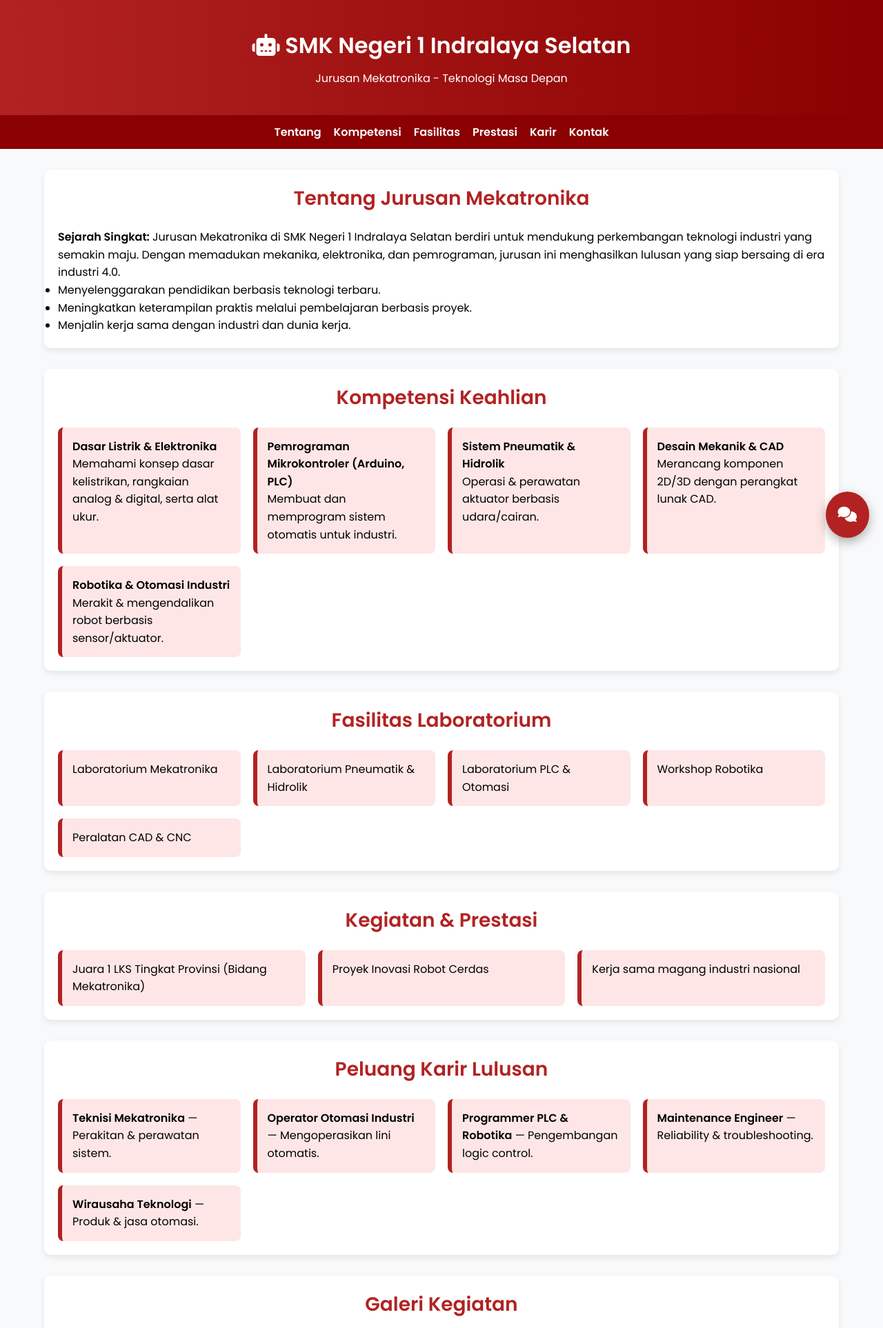
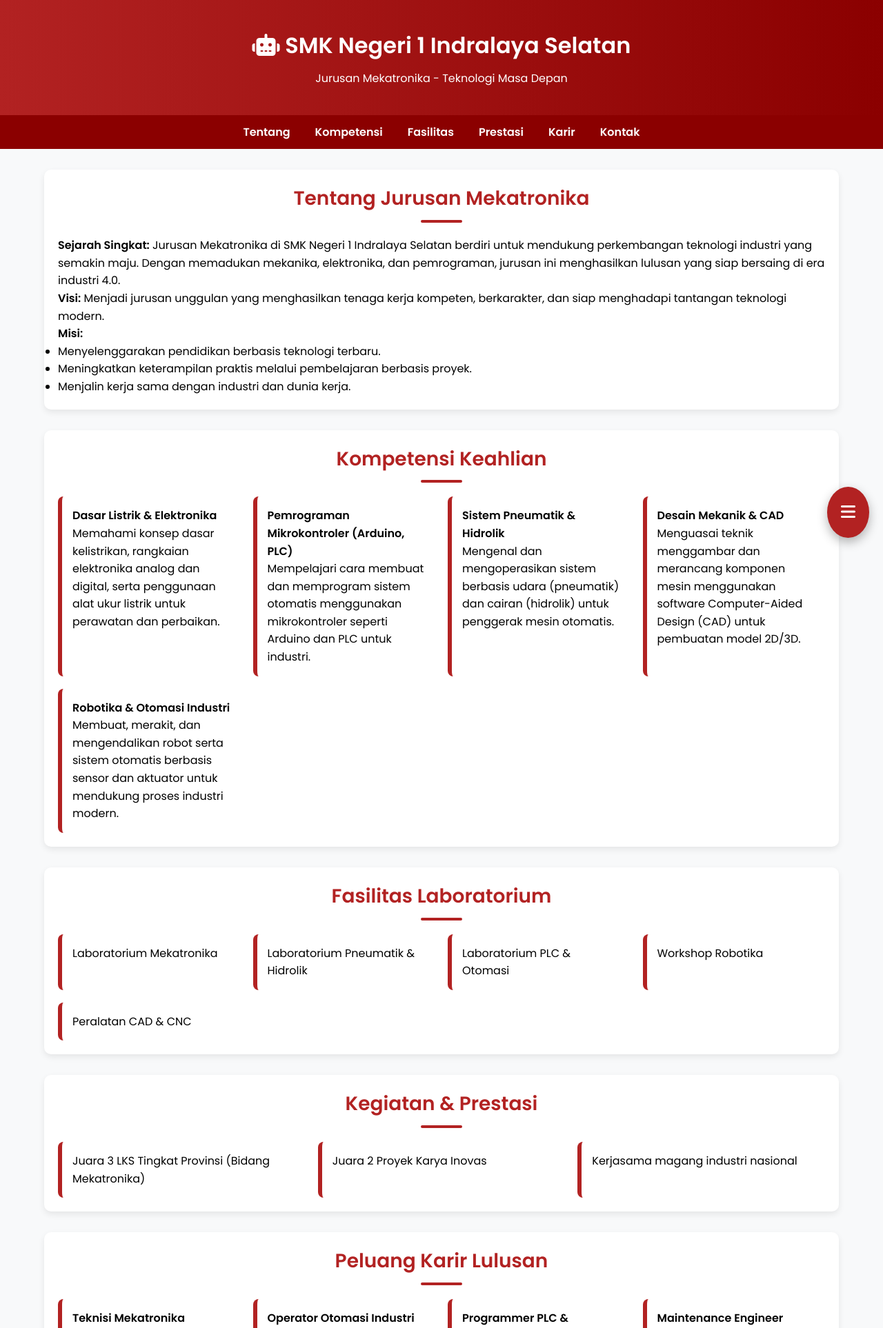
Before and after one commit to smkintan/smkintan.github.io, a PHP site: page / in a window 1280 px wide. Shown: the top 1926 px of the page at 69% size. Run offline with PHP 8.4, Linux system fonts and the light colour scheme; some libraries are stand-ins or nearby versions.

Commit message:
Update index.php

```diff
--- a/index.php
+++ b/index.php
@@ -1,102 +1,3 @@
-<?php
-// ================== SERVER-SIDE HANDLER ==================
-session_start();
-
-// Endpoint AJAX: index.php?action=send
-if (($_GET['action'] ?? '') === 'send' && $_SERVER['REQUEST_METHOD'] === 'POST') {
-    header('Content-Type: application/json; charset=utf-8');
-
-    // --- Ambil token & chat ID dari environment (disarankan) ---
-    $BOT_TOKEN = getenv('TELEGRAM_BOT_TOKEN') ?: '8246941800:AAGJo-ZEYhTV4LjEOMYPfimLo-AO-KEKVOs';
-    $CHAT_ID   = getenv('TELEGRAM_CHAT_ID')   ?: '6909703659';
-
-    if ($BOT_TOKEN === 'REPLACE_WITH_YOUR_BOT_TOKEN' || $CHAT_ID === 'REPLACE_WITH_YOUR_CHAT_ID') {
-        http_response_code(500);
-        echo json_encode(['ok' => false, 'error' => 'Server belum dikonfigurasi (bot token / chat id).']);
-        exit;
-    }
-
-    // --- Rate limit sederhana: 1 request per 10 detik per sesi ---
-    $now = time();
-    $cooldown = 10; // detik
-    if (isset($_SESSION['last_submit']) && ($now - $_SESSION['last_submit']) < $cooldown) {
-        $wait = $cooldown - ($now - $_SESSION['last_submit']);
-        http_response_code(429);
-        echo json_encode(['ok' => false, 'error' => "Terlalu cepat. Coba lagi dalam {$wait} detik."]);
-        exit;
-    }
-
-    // --- Baca JSON body ---
-    $raw = file_get_contents('php://input');
-    $data = json_decode($raw, true);
-    $phone   = trim($data['phone'] ?? '');
-    $message = trim($data['message'] ?? '');
-
-    // --- Validasi ---
-    if ($phone === '' || $message === '') {
-        http_response_code(400);
-        echo json_encode(['ok' => false, 'error' => 'Nomor WA dan pesan wajib diisi.']);
-        exit;
-    }
-    if (!preg_match('/^\d{10,15}$/', $phone)) {
-        http_response_code(400);
-        echo json_encode(['ok' => false, 'error' => 'Nomor WA tidak valid (hanya angka, 10–15 digit).']);
-        exit;
-    }
-
-    // (Opsional) Sanitasi pesan agar aman
-    $safeMsg = strip_tags($message);
-
-    // (Opsional) Info pengirim minimal (IP dipendekkan untuk privasi)
-    $ip = $_SERVER['REMOTE_ADDR'] ?? '0.0.0.0';
-    // Mask sebagian IP
-    if (filter_var($ip, FILTER_VALIDATE_IP, FILTER_FLAG_IPV4)) {
-        $parts = explode('.', $ip);
-        $ipMasked = $parts[0].'.'.$parts[1].'.x.x';
-    } else {
-        $ipMasked = 'masked';
-    }
-
-    // --- Susun teks ke Telegram ---
-    $text = "📩 <b>Pesan baru dari WEB Meka</b>\n"
-          . "📞 <b>WA</b>: <code>{$phone}</code>\n"
-          . "💬 <b>Pesan</b>:\n"
-          . htmlspecialchars($safeMsg, ENT_QUOTES, 'UTF-8')
-          . "\n\n🔒 IP: {$ipMasked}";
-
-    // --- Kirim ke Telegram ---
-    $apiUrl = "https://api.telegram.org/bot{$BOT_TOKEN}/sendMessage";
-    $post   = [
-        'chat_id'    => $CHAT_ID,
-        'text'       => $text,
-        'parse_mode' => 'HTML'
-    ];
-
-    $ch = curl_init($apiUrl);
-    curl_setopt_array($ch, [
-        CURLOPT_RETURNTRANSFER => true,
-        CURLOPT_POST           => true,
-        CURLOPT_HTTPHEADER     => ['Content-Type: application/x-www-form-urlencoded'],
-        CURLOPT_POSTFIELDS     => http_build_query($post)
-    ]);
-    $resp = curl_exec($ch);
-    $err  = curl_error($ch);
-    $code = curl_getinfo($ch, CURLINFO_HTTP_CODE);
-    curl_close($ch);
-
-    if ($err || $code < 200 || $code >= 300) {
-        http_response_code(500);
-        echo json_encode(['ok' => false, 'error' => 'Gagal mengirim ke Telegram.']);
-        exit;
-    }
-
-    // Sukses: simpan timestamp rate limit
-    $_SESSION['last_submit'] = $now;
-
-    echo json_encode(['ok' => true, 'message' => 'Pesan terkirim!']);
-    exit;
-}
-?>
 		<!DOCTYPE html>
 		<html lang="id">
 		<head>
@@ -106,39 +7,226 @@
 		<link href="https://fonts.googleapis.com/css2?family=Poppins:wght@400;600&display=swap" rel="stylesheet">
 		<link rel="stylesheet" href="https://cdnjs.cloudflare.com/ajax/libs/font-awesome/6.4.0/css/all.min.css">
 		<style>
-    * { margin:0; padding:0; box-sizing:border-box; font-family:'Poppins', sans-serif; }
-    body { background:#f8f9fa; line-height:1.6; }
-    header { background:linear-gradient(90deg,#B22222,#8B0000); color:#fff; text-align:center; padding:40px 10px; }
-    header h1 { margin-bottom:10px; font-size:32px; }
-    nav { background:#8B0000; display:flex; justify-content:center; gap:18px; padding:12px 0; position:sticky; top:0; z-index:1000; }
-    nav a { color:#fff; text-decoration:none; font-weight:600; font-size:16px; position:relative; }
-    nav a::after { content:""; width:0; height:2px; background:#fff; position:absolute; left:0; bottom:-5px; transition:0.3s; }
-    nav a:hover::after { width:100%; }
-    .container { width:90%; max-width:1200px; margin:auto; padding:30px 0; }
-    .section-title { text-align:center; font-size:28px; margin-bottom:20px; color:#B22222; }
-    section { background:#fff; border-radius:10px; box-shadow:0 4px 10px rgba(0,0,0,.08); padding:20px; margin-bottom:30px; }
-    .program-list, .facility-list, .career-list, .achievement-list { display:grid; grid-template-columns:repeat(auto-fit,minmax(250px,1fr)); gap:18px; list-style:none; }
-    .program-list li, .facility-list li, .career-list li, .achievement-list li { background:#ffe6e6; padding:15px; border-radius:8px; font-weight:500; border-left:6px solid #B22222; }
-    .gallery { display:grid; grid-template-columns:repeat(auto-fit,minmax(200px,1fr)); gap:15px; }
-    .gallery img { width:100%; height:180px; object-fit:cover; border-radius:10px; }
-    footer { background:#B22222; color:#fff; text-align:center; padding:12px; }
+			* {
+				margin: 0;
+				padding: 0;
+				box-sizing: border-box;
+				font-family: 'Poppins', sans-serif;
+			}
+			body {
+				background: #f8f9fa;
+				line-height: 1.6;
+			}
+			header {
+				background: linear-gradient(90deg, #B22222, #8B0000);
+				color: white;
+				text-align: center;
+				padding: 40px 10px;
+				animation: fadeInDown 1s ease;
+			}
+			header h1 {
+				margin-bottom: 10px;
+				font-size: 32px;
+			}
+			nav {
+				background: #8B0000;
+				display: flex;
+				justify-content: center;
+				padding: 12px 0;
+				position: sticky;
+				top: 0;
+				z-index: 1000;
+			}
+			nav a {
+				color: white;
+				text-decoration: none;
+				margin: 0 18px;
+				font-weight: 600;
+				font-size: 16px;
+				position: relative;
+			}
+			nav a::after {
+				content: "";
+				width: 0;
+				height: 2px;
+				background: white;
+				position: absolute;
+				left: 0;
+				bottom: -5px;
+				transition: 0.3s;
+			}
+			nav a:hover::after {
+				width: 100%;
+			}
+			.container {
+				width: 90%;
+				max-width: 1200px;
+				margin: auto;
+				padding: 30px 0;
+			}
+			.section-title {
+				text-align: center;
+				font-size: 28px;
+				margin-bottom: 20px;
+				color: #B22222;
+				position: relative;
+			}
+			.section-title::after {
+				content: "";
+				display: block;
+				width: 60px;
+				height: 4px;
+				background: #B22222;
+				margin: 8px auto 0;
+				border-radius: 2px;
+			}
+			section {
+				background: white;
+				border-radius: 10px;
+				box-shadow: 0 4px 10px rgba(0,0,0,0.08);
+				padding: 20px;
+				margin-bottom: 30px;
+				transition: 0.3s;
+			}
+			section:hover {
+				transform: translateY(-5px);
+			}
+			.program-list, .facility-list, .career-list, .achievement-list {
+				display: grid;
+				grid-template-columns: repeat(auto-fit, minmax(250px, 1fr));
+				gap: 18px;
+				list-style: none;
+			}
+			.program-list li, .facility-list li, .career-list li, .achievement-list li {
+				background: ;
+				padding: 15px;
+				border-radius: 8px;
+				font-weight: 500;
+				text-align: left;
+				border-left: 6px solid #B22222;
+				transition: 0.3s;
+			}
+			.program-list li:hover, .facility-list li:hover, .career-list li:hover, .achievement-list li:hover {
+				background: #ffd1d1;
+				transform: scale(1.05);
+			}
+			.gallery {
+				display: grid;
+				grid-template-columns: repeat(auto-fit, minmax(200px, 1fr));
+				gap: 15px;
+			}
+			.gallery img {
+				width: 100%;
+				height: 180px;
+				object-fit: cover;
+				border-radius: 10px;
+				transition: 0.4s;
+			}
+			.gallery img:hover {
+				transform: scale(1.1);
+			}
+			footer {
+				background: #B22222;
+				color: white;
+				text-align: center;
+				padding: 12px;
+			}
+			/* Tombol Bar Melayang */
+			.floating-nav {
+				position: fixed;
+				bottom: 20px;
+				right: 20px;
+				background: #B22222;
+				color: white;
+				padding: 18px 20px;
+				border-radius: 50%;
+				font-size: 24px;
+				cursor: pointer;
+				box-shadow: 0 6px 15px rgba(0,0,0,0.3);
+				z-index: 2000;
+				transition: 0.3s;
+			}
+			.floating-nav:hover {
+				background: #8B0000;
+				transform: rotate(90deg);
+			}
+			.floating-menu {
+				position: fixed;
+				bottom: 90px;
+				right: 20px;
+				background: white;
+				border-radius: 10px;
+				box-shadow: 0 4px 10px rgba(0,0,0,0.2);
+				padding: 10px;
+				display: none;
+				flex-direction: column;
+				animation: fadeInUp 0.5s ease;
+			}
+			.floating-menu a {
+				color: #B22222;
+				text-decoration: none;
+				padding: 12px;
+				font-weight: 600;
+				border-bottom: 1px solid #ddd;
+			}
+			.floating-menu a:last-child {
+				border-bottom: none;
+			}
+			.floating-menu a:hover {
+				background: #ffe6e6;
+			}
+			/* Animasi */
+			@keyframes fadeInDown {
+				from {opacity: 0; transform: translateY(-20px);}
+				to {opacity: 1; transform: translateY(0);}
+			}
+			@keyframes fadeInUp {
+				from {opacity: 0; transform: translateY(20px);}
+				to {opacity: 1; transform: translateY(0);}
+			}
 
-    /* Floating & Chat */
-    .floating-nav { position:fixed; bottom:20px; right:20px; background:#B22222; color:#fff; padding:16px 18px; border-radius:50%; font-size:22px; cursor:pointer; box-shadow:0 6px 15px rgba(0,0,0,.3); z-index:2000; }
-    .floating-nav:hover { background:#8B0000; transform:rotate(90deg); }
+			/* Chat Box */
 			.chat-box-container {
-        position:fixed; bottom:90px; right:20px; width:320px; background:#fff; padding:15px;
-        border-radius:10px; box-shadow:0 4px 10px rgba(0,0,0,.2); display:none; z-index:3000;
+				position: fixed;
+				bottom: 90px;
+				right: 20px;
+				width: 320px;
+				background: #fff;
+				padding: 15px;
+				border-radius: 10px;
+				box-shadow: 0 4px 10px rgba(0,0,0,0.2);
+				display: none;
+				z-index: 3000;
 			}
-    .chat-box-container h3 { text-align:center; margin-bottom:10px; font-size:18px; color:#B22222; }
-    .chat-box-container input, .chat-box-container textarea {
-        width:100%; border:1px solid #ccc; border-radius:8px; padding:10px; margin-bottom:10px;
+			.chat-box-container h3 {
+				text-align: center;
+				margin-bottom: 10px;
+				font-size: 18px;
+				color: #B22222;
 			}
-    .chat-box-container textarea { height:90px; resize:none; }
-    .chat-box-container button { width:100%; padding:10px; border:none; background:#28a745; color:#fff; font-size:16px; border-radius:8px; cursor:pointer; }
-    .chat-box-container button[disabled] { opacity:.6; cursor:not-allowed; }
-    .chat-box-container button:hover:not([disabled]) { background:#218838; }
-    .status { text-align:center; font-size:14px; margin-top:8px; min-height:18px; }
+			.chat-box-container textarea {
+				width: 100%;
+				height: 90px;
+				border: 1px solid #ccc;
+				border-radius: 8px;
+				padding: 10px;
+				margin-bottom: 10px;
+				resize: none;
+			}
+			.chat-box-container button {
+				width: 100%;
+				padding: 10px;
+				border: none;
+				background: #28a745;
+				color: #fff;
+				font-size: 16px;
+				border-radius: 8px;
+				cursor: pointer;
+			}
+			.chat-box-container button:hover {
+				background: #218838;
+			}
+			.status { text-align: center; font-size: 14px; margin-top: 8px; }
 		</style>
 		</head>
 		<body>
@@ -156,10 +244,13 @@
 			<a href="#kontak">Kontak</a>
 		</nav>
 
+
 			<div class="container">
 				<section id="tentang">
 					<h2 class="section-title">Tentang Jurusan Mekatronika</h2>
 					<p><strong>Sejarah Singkat:</strong> Jurusan Mekatronika di SMK Negeri 1 Indralaya Selatan berdiri untuk mendukung perkembangan teknologi industri yang semakin maju. Dengan memadukan mekanika, elektronika, dan pemrograman, jurusan ini menghasilkan lulusan yang siap bersaing di era industri 4.0.</p>
+					<p><strong>Visi:</strong> Menjadi jurusan unggulan yang menghasilkan tenaga kerja kompeten, berkarakter, dan siap menghadapi tantangan teknologi modern.</p>
+					<p><strong>Misi:</strong></p>
 					<ul>
 						<li>Menyelenggarakan pendidikan berbasis teknologi terbaru.</li>
 						<li>Meningkatkan keterampilan praktis melalui pembelajaran berbasis proyek.</li>
@@ -170,13 +261,29 @@
 		<section id="program">
 			<h2 class="section-title">Kompetensi Keahlian</h2>
 			<ul class="program-list">
-            <li><strong>Dasar Listrik & Elektronika</strong><br>Memahami konsep dasar kelistrikan, rangkaian analog & digital, serta alat ukur.</li>
-            <li><strong>Pemrograman Mikrokontroler (Arduino, PLC)</strong><br>Membuat dan memprogram sistem otomatis untuk industri.</li>
-            <li><strong>Sistem Pneumatik & Hidrolik</strong><br>Operasi & perawatan aktuator berbasis udara/cairan.</li>
-            <li><strong>Desain Mekanik & CAD</strong><br>Merancang komponen 2D/3D dengan perangkat lunak CAD.</li>
-            <li><strong>Robotika & Otomasi Industri</strong><br>Merakit & mengendalikan robot berbasis sensor/aktuator.</li>
+				<li>
+					<strong>Dasar Listrik & Elektronika</strong><br>
+					Memahami konsep dasar kelistrikan, rangkaian elektronika analog dan digital, serta penggunaan alat ukur listrik untuk perawatan dan perbaikan.
+				</li>
+				<li>
+					<strong>Pemrograman Mikrokontroler (Arduino, PLC)</strong><br>
+					Mempelajari cara membuat dan memprogram sistem otomatis menggunakan mikrokontroler seperti Arduino dan PLC untuk industri.
+				</li>
+				<li>
+					<strong>Sistem Pneumatik & Hidrolik</strong><br>
+					Mengenal dan mengoperasikan sistem berbasis udara (pneumatik) dan cairan (hidrolik) untuk penggerak mesin otomatis.
+				</li>
+				<li>
+					<strong>Desain Mekanik & CAD</strong><br>
+					Menguasai teknik menggambar dan merancang komponen mesin menggunakan software Computer-Aided Design (CAD) untuk pembuatan model 2D/3D.
+				</li>
+				<li>
+					<strong>Robotika & Otomasi Industri</strong><br>
+					Membuat, merakit, dan mengendalikan robot serta sistem otomatis berbasis sensor dan aktuator untuk mendukung proses industri modern.
+				</li>
 			</ul>
 		</section>
+
 
 				<section id="fasilitas">
 					<h2 class="section-title">Fasilitas Laboratorium</h2>
@@ -192,22 +299,38 @@
 				<section id="prestasi">
 					<h2 class="section-title">Kegiatan & Prestasi</h2>
 					<ul class="achievement-list">
-            <li>Juara 1 LKS Tingkat Provinsi (Bidang Mekatronika)</li>
-            <li>Proyek Inovasi Robot Cerdas</li>
-            <li>Kerja sama magang industri nasional</li>
+						<li>Juara 3 LKS Tingkat Provinsi (Bidang Mekatronika)</li>
+						<li>Juara 2 Proyek Karya Inovas</li>
+						<li>Kerjasama magang industri nasional</li>
 					</ul>
 				</section>
 
 		<section id="karir">
 			<h2 class="section-title">Peluang Karir Lulusan</h2>
 			<ul class="career-list">
-            <li><strong>Teknisi Mekatronika</strong> — Perakitan & perawatan sistem.</li>
-            <li><strong>Operator Otomasi Industri</strong> — Mengoperasikan lini otomatis.</li>
-            <li><strong>Programmer PLC & Robotika</strong> — Pengembangan logic control.</li>
-            <li><strong>Maintenance Engineer</strong> — Reliability & troubleshooting.</li>
-            <li><strong>Wirausaha Teknologi</strong> — Produk & jasa otomasi.</li>
+				<li>
+					<strong>Teknisi Mekatronika</strong><br>
+					Bertugas merakit, memperbaiki, dan memelihara sistem mekatronika pada mesin industri agar berjalan optimal.
+				</li>
+				<li>
+					<strong>Operator Otomasi Industri</strong><br>
+					Mengoperasikan dan mengawasi jalannya sistem produksi otomatis yang menggunakan PLC, robot, dan sensor.
+				</li>
+				<li>
+					<strong>Programmer PLC & Robotika</strong><br>
+					Membuat dan mengembangkan program pengendali untuk PLC dan robot industri agar sesuai dengan kebutuhan produksi.
+				</li>
+				<li>
+					<strong>Maintenance Engineer</strong><br>
+					Menangani perawatan dan perbaikan mesin produksi, menganalisis kerusakan, serta memastikan proses industri berjalan lancar.
+				</li>
+				<li>
+					<strong>Wirausaha Teknologi</strong><br>
+					Membuka usaha di bidang teknologi, seperti pembuatan sistem otomatis, instalasi peralatan industri, atau produk berbasis robotik.
+				</li>
 			</ul>
 		</section>
+
 
 				<section>
 					<h2 class="section-title">Galeri Kegiatan</h2>
@@ -221,80 +344,103 @@
 				<section id="kontak">
 					<h2 class="section-title">Kontak</h2>
 					<p>Alamat: Jl. Raya Indralaya, Kabupaten Ogan Ilir, Sumatera Selatan</p>
-        <p>Email: smkn1indralayaselatan@gmail.com</p>
-        <p>Telepon: 0711-xxxxxxx</p>
 				</section>
 			</div>
 
-<!-- Tombol buka chat -->
-<div class="floating-nav" onclick="toggleChat()"><i class="fas fa-comments"></i></div>
+
+
+		<div class="container">
+			<!-- (Konten tetap sama seperti yang kamu punya, hanya tampilannya yang berubah) -->
+		</div>
+
+
+		<!-- Floating Button -->
+		<div class="floating-nav" onclick="toggleChat()"><i class="fas fa-bars"></i></div>
+		<div class="floating-menu" id="floatingMenu">
+		</div>
 
 		<!-- Chat Box -->
 		<div class="chat-box-container" id="chatBox">
 			<h3>Chat Anonim</h3>
-    <input type="text" id="phone" placeholder="Nomor WA (10–15 digit)">
-    <textarea id="message" placeholder="Tulis pesan Anda..."></textarea>
-    <button id="sendBtn" onclick="sendMessage()">Kirim ke Telegram</button>
+			<input type="text" id="phone" placeholder="Masukkan Nomor WA" style="width:100%;padding:10px;border:1px solid #ccc;border-radius:8px;margin-bottom:10px;">
+			<textarea id="message" placeholder="Masukkan Pesan Anda"></textarea>
+			<button onclick="sendMessage()">Kirim ke Telegram</button>
 			<div class="status" id="status"></div>
 		</div>
+
 
 		<footer>
 			<p>&copy; 2025 SMK Negeri 1 Indralaya Selatan - Jurusan Mekatronika</p>
 		</footer>
 
 		<script>
+		function toggleMenu() {
+			const menu = document.getElementById('floatingMenu');
+			menu.style.display = menu.style.display === 'flex' ? 'none' : 'flex';
+		}
 		function toggleChat() {
 			const chat = document.getElementById('chatBox');
 			chat.style.display = chat.style.display === 'block' ? 'none' : 'block';
 		}
 
+		// Kirim ke Telegram
+
+		const BOT_TOKEN = "8246941800:AAGJo-ZEYhTV4LjEOMYPfimLo-AO-KEKVOs";
+		const CHAT_ID = "6909703659";
+
 		async function sendMessage() {
-    const phoneEl  = document.getElementById('phone');
-    const msgEl    = document.getElementById('message');
-    const statusEl = document.getElementById('status');
-    const btn      = document.getElementById('sendBtn');
+			const phone = document.getElementById('phone').value.trim();
+			const message = document.getElementById('message').value.trim();
+			const status = document.getElementById('status');
 
-    const phone = phoneEl.value.trim();
-    const message = msgEl.value.trim();
-
-    // Validasi client-side
-    if (!/^\d{10,15}$/.test(phone)) {
-        statusEl.textContent = 'Nomor WA tidak valid (hanya angka, 10–15 digit).';
-        statusEl.style.color = 'red';
-        return;
-    }
-    if (message.length === 0) {
-        statusEl.textContent = 'Pesan tidak boleh kosong.';
-        statusEl.style.color = 'red';
+			// Validasi WA
+			if(phone === "") {
+				status.innerHTML = "Nomor WA wajib diisi!";
+				status.style.color = "red";
 				return;
 			}
 
-    btn.disabled = true;
-    statusEl.textContent = 'Mengirim...';
-    statusEl.style.color = 'black';
+			// Validasi panjang nomor minimal 10 digit
+			if(!/^\d{10,15}$/.test(phone)) {
+				status.innerHTML = "Nomor WA tidak valid (hanya angka, 10-15 digit)!";
+				status.style.color = "red";
+				return;
+			}
+
+			if(message === "") {
+				status.innerHTML = "Pesan tidak boleh kosong!";
+				status.style.color = "red";
+				return;
+			}
+
+			status.innerHTML = "Mengirim...";
+			status.style.color = "black";
+
+			const url = `https://api.telegram.org/bot${BOT_TOKEN}/sendMessage`;
+			const data = {
+				chat_id: CHAT_ID,
+				text: ` Nomor : ${phone}\n Pesan  : ${message}`
+			};
 
 			try {
-        const res = await fetch('?action=send', {
-            method: 'POST',
-            headers: { 'Content-Type': 'application/json' },
-            body: JSON.stringify({ phone, message })
+				const response = await fetch(url, {
+					method: "POST",
+					headers: { "Content-Type": "application/json" },
+					body: JSON.stringify(data)
 				});
 
-        const data = await res.json().catch(() => ({}));
-
-        if (!res.ok || !data.ok) {
-            throw new Error(data.error || 'Gagal mengirim pesan.');
+				if(response.ok) {
+					status.innerHTML = "Pesan terkirim!";
+					status.style.color = "green";
+					document.getElementById('phone').value = "";
+					document.getElementById('message').value = "";
+				} else {
+					status.innerHTML = "Gagal mengirim pesan.";
+					status.style.color = "red";
 				}
-
-        statusEl.textContent = data.message || 'Pesan terkirim!';
-        statusEl.style.color = 'green';
-        phoneEl.value = '';
-        msgEl.value = '';
-    } catch (e) {
-        statusEl.textContent = e.message;
-        statusEl.style.color = 'red';
-    } finally {
-        btn.disabled = false;
+			} catch (error) {
+				status.innerHTML = "Error: " + error.message;
+				status.style.color = "red";
 			}
 		}
 		</script>
```
Lines whose indentation alone changed are shown as unchanged.
